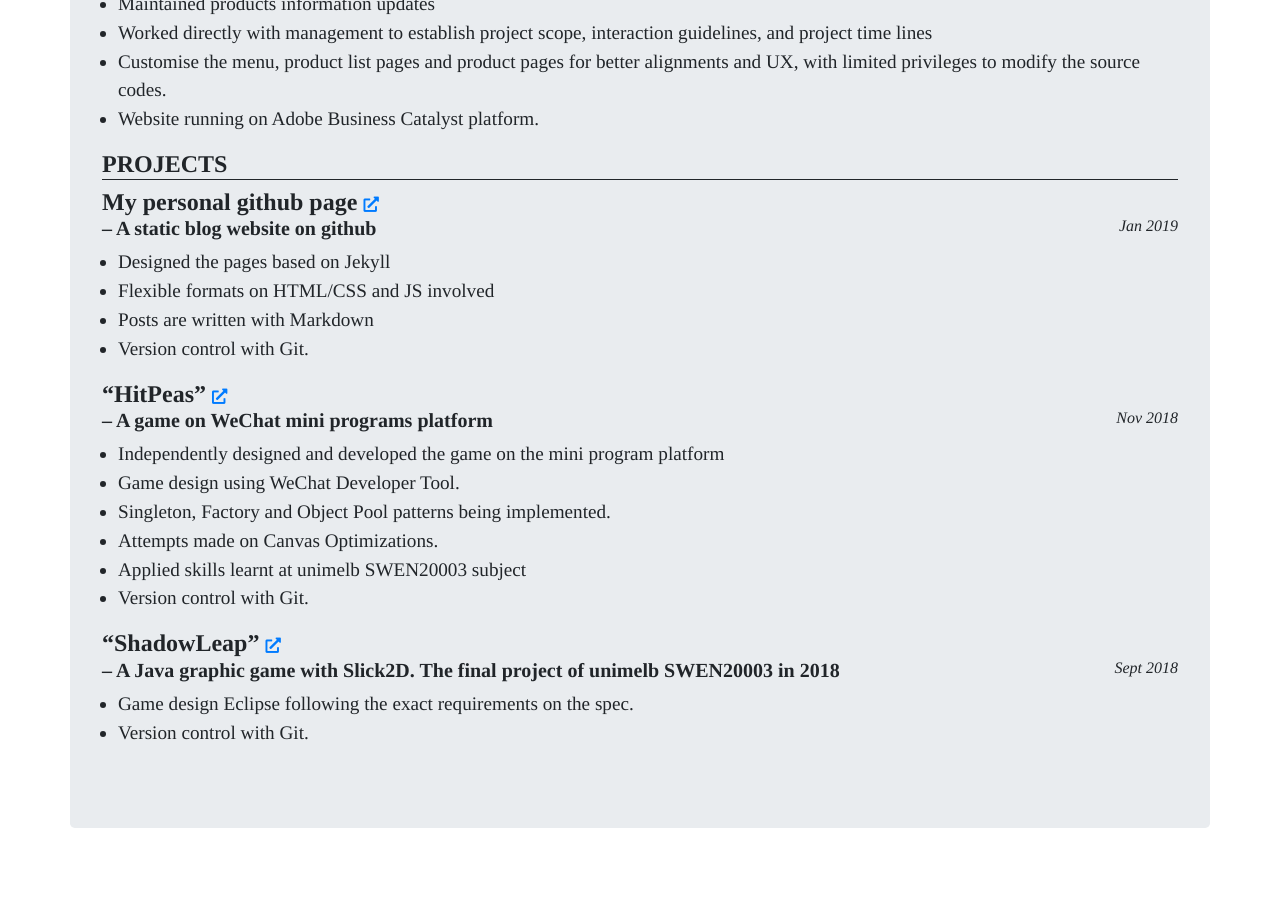
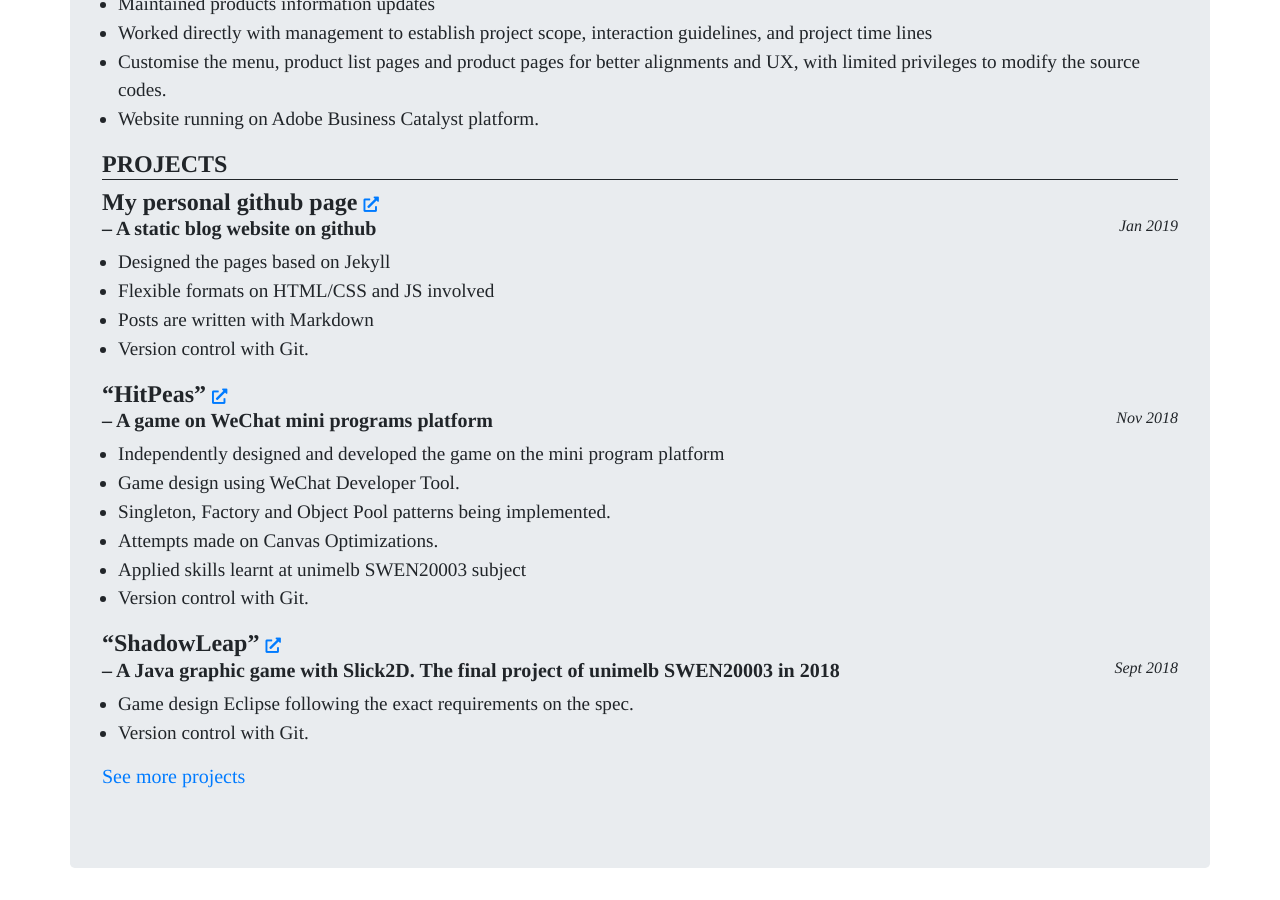
Before and after one commit to xiandew/xiandew.github.io, a Jekyll site: the page resume/index.html, which Jekyll copies as it is, in a window 1280 px wide and 900 px high, scrolled down 1213 px. Built offline with Jekyll 4.4.1, drawn with Linux system fonts in a browser that asks for light colours; nearby versions of some CDN libraries; before the commit the page ends 2073 px from its top, so only the background shows below that.

Commit message:
chore(resume): add a missing resume link

```diff
--- a/resume/index.html
+++ b/resume/index.html
@@ -174,6 +174,10 @@
         <li>Game design Eclipse following the exact requirements on the spec.</li>
         <li>Version control with Git.</li>
     </ul>
+
+    <a href="https://github.com/xiandew?tab=repositories" target="_blank">
+        <h5>See more projects</h5>
+    </a>
 </section>
 
 </div>
```
